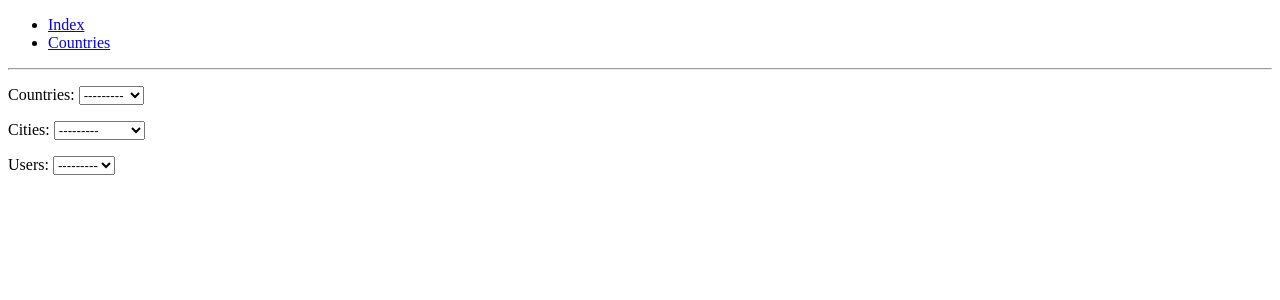
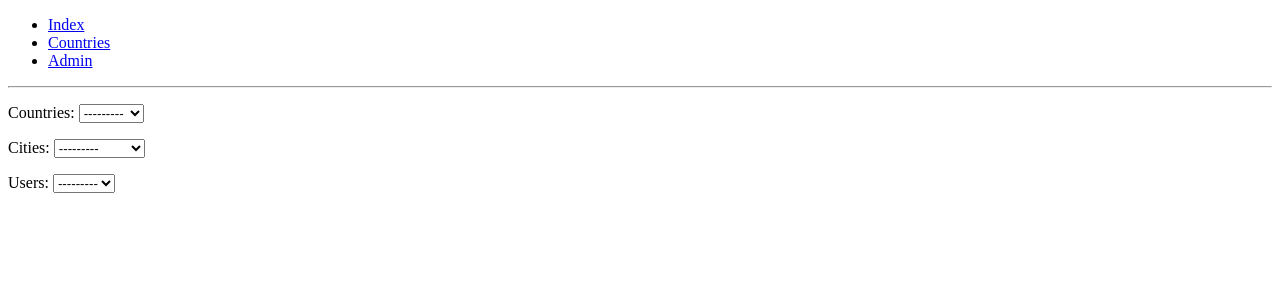
Before and after one commit to azegas/django_htmx, a Django app: page / in a window 1280 px wide. Shown: the top 300 px of the page. Run offline with Django 4.2, Linux system fonts and the light colour scheme; data comes from the database, SQL or seed files in the repository; some libraries are stand-ins or nearby versions.

Commit message:
add a link to an admin in navbar

```diff
--- a/example/templates/base.html
+++ b/example/templates/base.html
@@ -13,6 +13,7 @@
 	    <ul>
 		<li><a href="{% url 'index' %}">Index</a></li>
 		<li><a href="{% url 'display_countries' %}">Countries</a></li>
+		<li><a href="/admin">Admin</a></li>
 	    </ul>
 
 	    <hr>
```
